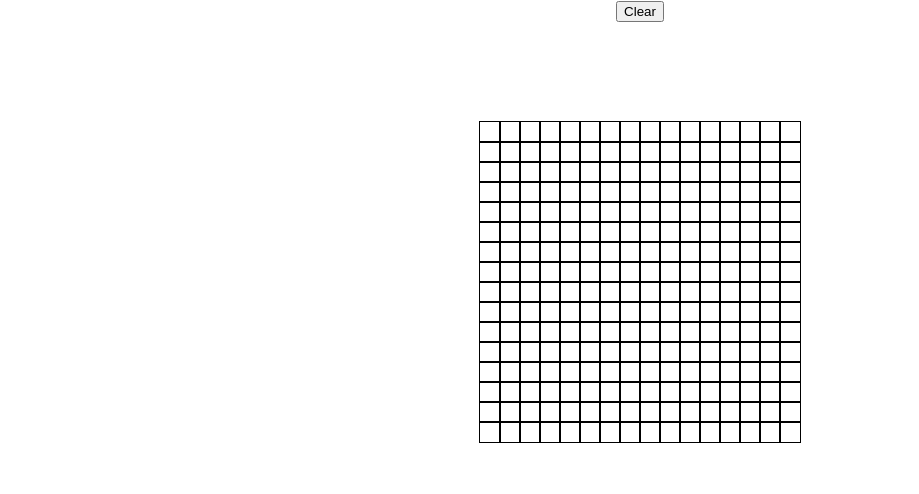
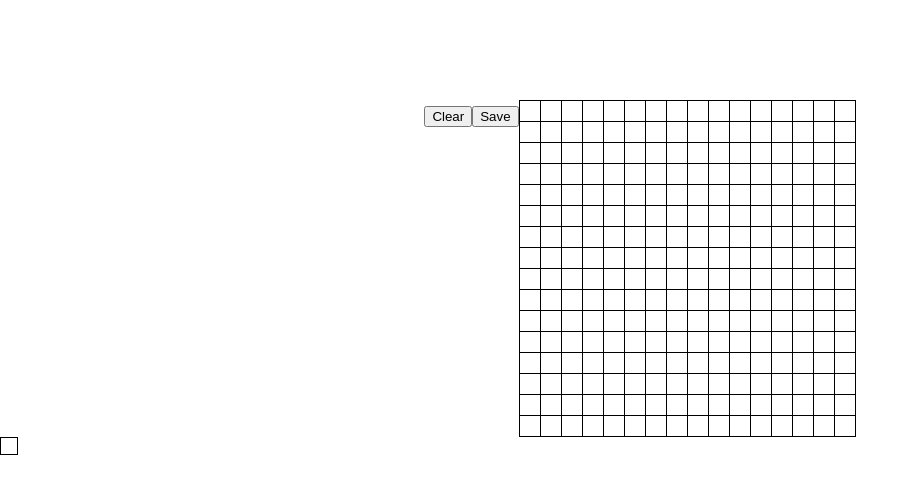
Before and after one commit to antogilbert/webicon, a React (Create React App) app: page / in a window 1280 px wide. Shown: the top 494 px of the page, without its empty margins (0-919 px from the left). Built offline with nearby package versions, Linux system fonts and the light colour scheme.

Commit message:
Dynamic resizing of grid

```diff
--- a/src/WebIcon/Node/Node.css
+++ b/src/WebIcon/Node/Node.css
@@ -1,9 +1,4 @@
 .node {
-  width: 20px;
-  height: 20px;
-  outline: 1px solid black;
-  display: inline-block;
-  vertical-align: top;
 }
 
 .node-wall {
--- a/src/WebIcon/Node/Node.jsx
+++ b/src/WebIcon/Node/Node.jsx
@@ -13,16 +13,16 @@ export default class Node extends Component {
       onMouseUp
     } = this.props;
 
-    const colourName = (colour === 1) ?  "node-wall" : "";
-
     return (
       <div
         id={`node-${row}-${col}`}
-        className={`node ${colourName}`}
+        className={`node`}
         colour={colour}
+        style={{background: colour}}
         onMouseDown={() => onMouseDown(row, col, colour)}
         onMouseEnter={() => onMouseEnter(row, col, colour)}
-        onMouseUp={() => onMouseUp()}></div>
+        onMouseUp={() => onMouseUp()}>
+      </div>
     );
   }
 }
--- a/src/WebIcon/WebIcon.css
+++ b/src/WebIcon/WebIcon.css
@@ -1,3 +1,25 @@
+:root {
+  --iconSize: 16;
+  --previewSize: 16px;
+}
+
 .grid {
   margin: 100px 0 0;
+  display: inline-grid;
+  grid-template-columns: repeat(var(--iconSize), 1fr);
+  border-bottom: 1px solid black;
+  border-left: 1px solid black;
 }
+
+.grid > div {
+  width: 20px;
+  height: 20px;
+  border-top: 1px solid black;
+  border-right: 1px solid black;
+}
+
+.preview {
+  width: var(--previewSize);
+  height: var(--previewSize);
+  border: 1px solid black;
+}
--- a/src/WebIcon/WebIcon.jsx
+++ b/src/WebIcon/WebIcon.jsx
@@ -9,27 +9,34 @@ export default class WebIcon extends Component {
     this.state = {
       grid: [],
       isMousePressed: false,
+      size: 16,
+      colour: '#0000ff',
     };
   }
 
+
   clearBoard() {
-    const grid = getInitialGrid(16);
+    const grid = getInitialGrid(this.state.size);
     this.setState({grid});
   }
 
+  saveImage() {
+  //  const img = new Image(this.state.size, this.state.size);
+  }
+
   componentDidMount() {
-    const grid = getInitialGrid(16);
+    const grid = getInitialGrid(this.state.size);
     this.setState({grid});
   }
 
-  handleMouseDown(row, col, colour) {
-    const newGrid = newGridWithColour(this.state.grid, row, col, 1);
+  handleMouseDown(row, col) {
+    const newGrid = newGridWithColour(this.state.grid, row, col, this.state.colour);
     this.setState({grid: newGrid, isMousePressed: true})
   }
 
-  handleMouseEnter(row, col, colour) {
+  handleMouseEnter(row, col) {
     if (this.state.isMousePressed) {
-      const newGrid = newGridWithColour(this.state.grid, row, col, 1);
+      const newGrid = newGridWithColour(this.state.grid, row, col, this.state.colour);
       this.setState({grid: newGrid, isMousePressed: true})
     }
   }
@@ -39,19 +46,23 @@ export default class WebIcon extends Component {
   }
 
   render() {
-    const {grid, isMousePressed} = this.state;
+    const {grid, isMousePressed, size} = this.state;
     console.log(grid);
+    document.documentElement.style.setProperty("--iconSize", size)
+    document.documentElement.style.setProperty("--previewSize", `${size}px`)
 
     return (
       <>
       <button onClick={() => this.clearBoard()}>
         Clear
       </button>
-      <div className="grid">
-        {grid.map((row, rowId) => {
-          return (
-            <div key={rowId}>
-              {row.map((node, nodeId) => {
+      <button onClick={() => this.saveImage()}>
+        Save
+      </button>
+      <div
+        className="grid"
+        onMouseLeave={() => this.handleMouseUp()}>
+        {grid.map((node, nodeId) => {
           const {row, col, colour} = node;
           return (
             <Node
@@ -60,45 +71,49 @@ export default class WebIcon extends Component {
               col={col}
               colour={colour}
               isMousePressed={isMousePressed}
-                    onMouseDown={(row, col) => this.handleMouseDown(row, col, colour)}
-                    onMouseEnter={(row, col) => this.handleMouseEnter(row, col, colour)}
+              onMouseDown={(row, col) => this.handleMouseDown(row, col)}
+              onMouseEnter={(row, col) => this.handleMouseEnter(row, col)}
               onMouseUp={() => this.handleMouseUp()}
             ></Node>);
           })}
       </div>
-          );
-        })}
+      <div className='preview'>
+        <style>
+          width: `${size}px`
+          height: `${size}px`
+        </style>
       </div>
       </>
     );
   }
 }
 
-const createNode = (row, col, colour) => {
-  return {row, col, colour}
+const createNode = (row, col) => {
+  return {row, col}
 }
 
 const getInitialGrid = (size) => {
-  const grid = [];
+  const grid = new Array(size*size);
   for (let row = 0; row < size; row++) {
-    const currRow = [];
     for (let col = 0; col < size; col++) {
-      currRow.push(createNode(row, col, 0));
+      const id = row * size + col;
+      grid[id] = createNode(row, col);
     }
-    grid.push(currRow);
   }
 
   return grid;
 };
 
 const newGridWithColour = (grid, row, col, colour) => {
+  const size = Math.sqrt(grid.length);
+  const id = row * size + col
   const newGrid = grid.slice();
-  const node = newGrid[row][col];
+  const node = newGrid[id];
   const newNode = {
     ...node,
     colour: colour
   };
-  newGrid[row][col] = newNode;
+  newGrid[id] = newNode;
 
   return newGrid;
 }
```
Lines whose indentation alone changed are shown as unchanged.
